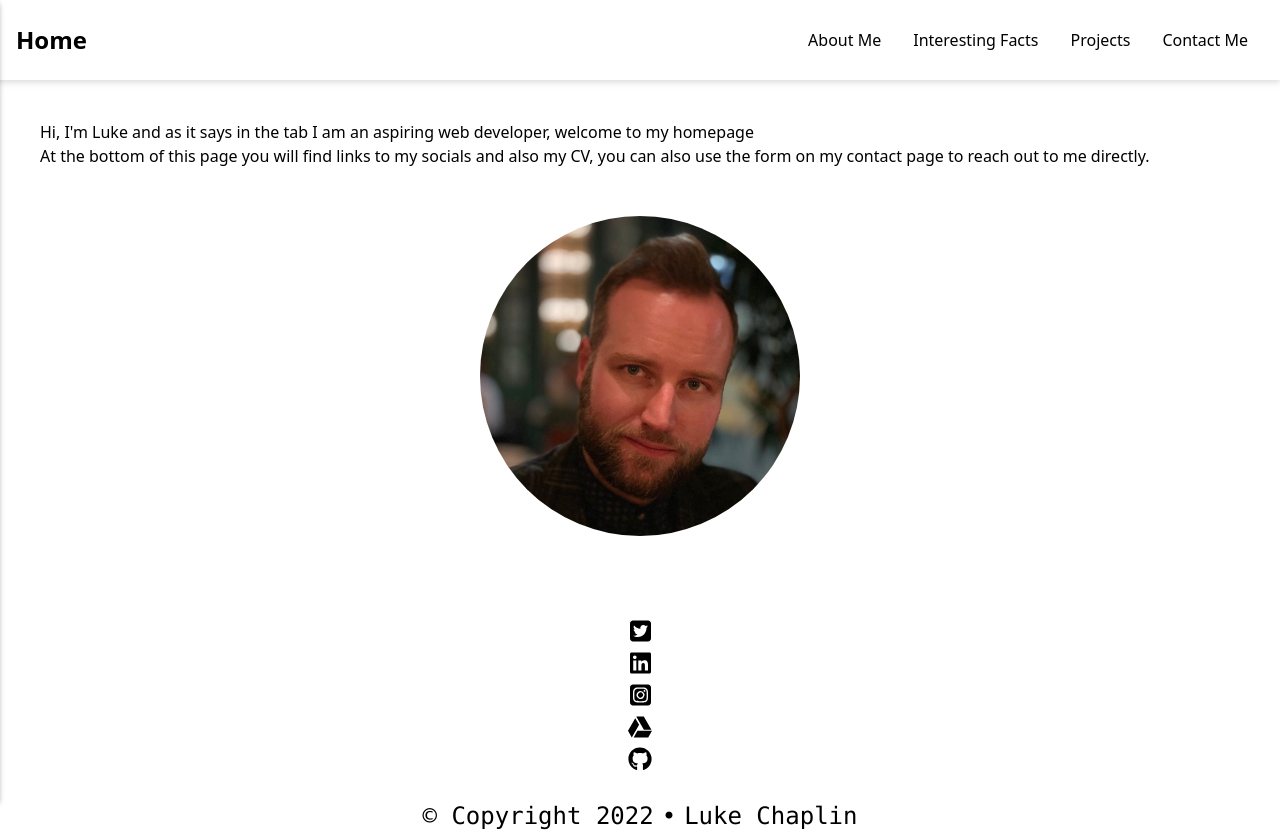
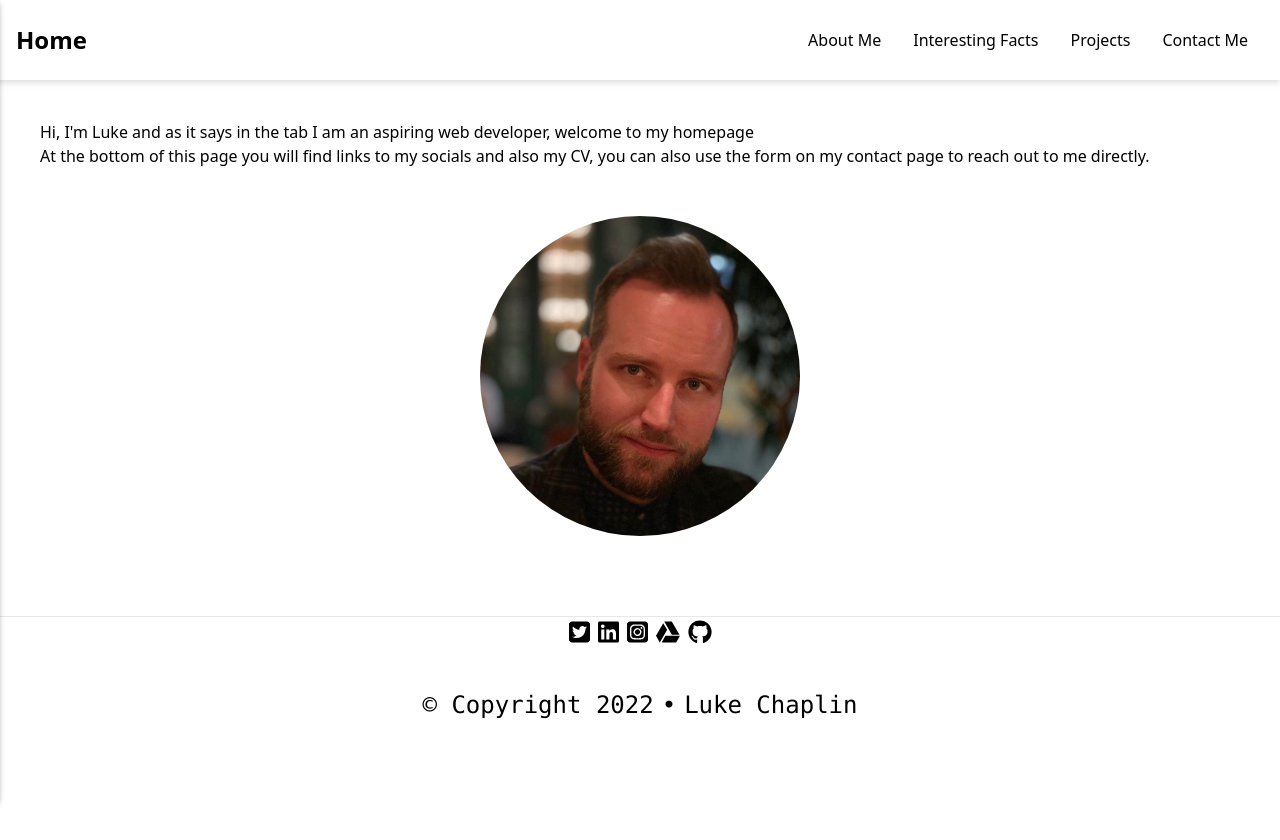
Before and after one commit to TrellixVulnTeam/portfolio_FQKG, a Next.js app: page / in a window 1280 px wide. After the commit the page ends 800 px from the top, so only its background shows below. Built offline with nearby package versions, Linux system fonts and the light colour scheme.

Commit message:
social icons aligned

```diff
--- a/components/Footer/index.js
+++ b/components/Footer/index.js
@@ -11,7 +11,8 @@ import {
 export default function Footer() {
   return (
     <footer className="text-2xl font-mono p-15">
-      <div class="grid justify-items-center ">
+      <div class="border-t flex flex-col items-center pt-6'">
+        <div className="flex mb-4 space-x-2">
           <a
             class="hover:scale-150"
             href="https://twitter.com/luke_chap"
@@ -47,7 +48,7 @@ export default function Footer() {
           >
             <FontAwesomeIcon icon={faGithub} />
           </a>
-
+        </div>
         <div className="flex mb-4 space-x-4"></div>
         <div className="flex mt-2 mb-2 space-x-2">
           <div>{`© Copyright ${new Date().getFullYear()}`}</div>
```
Lines whose indentation alone changed are shown as unchanged.
